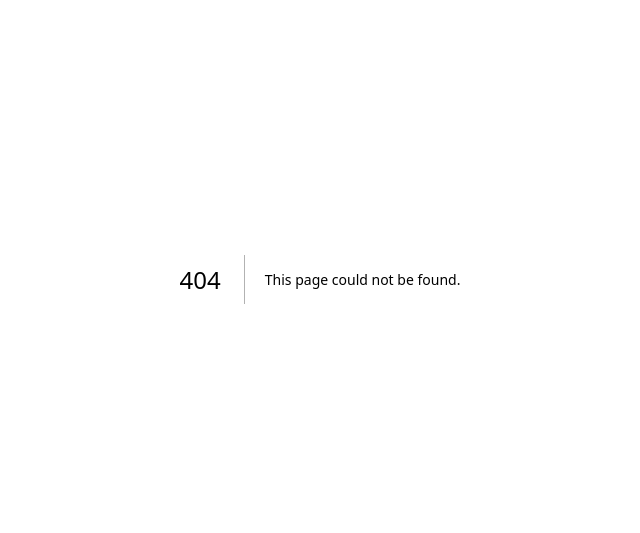
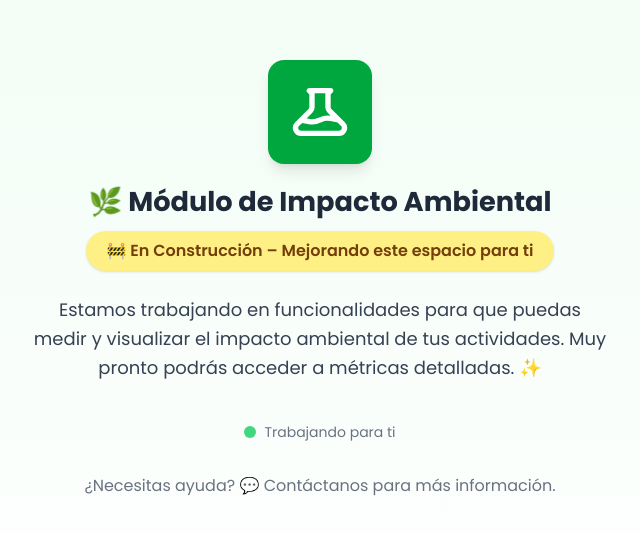
Before and after one commit to jmncamilo/afood-dash, a Next.js app: page /impacto in a window 1280 px wide. Before the commit this address had no page. Shown: the part 121-654 px from the top of the page, without its empty margins (320-960 px from the left). Built offline with nearby package versions, Linux system fonts and the light colour scheme.

Commit message:
feat(client/dashboard): implement redirection to environmental impact metrics with under construction page, and update environmental impact section's message to be a better call to action

```diff
--- a/src/app/dashboard/page.js
+++ b/src/app/dashboard/page.js
@@ -85,6 +85,7 @@ export default function Dashboard() {
 
     // TESTING CJ
     const testConsolePrinting = () => {
+        alert('Beneficios click...');
         console.log('Pedidos', ordersData);
         console.log('Deudas', debtOrdersData);
     }
@@ -168,13 +169,17 @@ export default function Dashboard() {
                 </section>
 
                 {/* Sección impacto ambiental */}
-                    {/* TODO: esto puede tener modificaciones finales ya que no es la imagen definitiva, pero es un punto de partida avanzado */}
                 <section className={styles.sectionCardEnvironment}>
                     <div className={styles.bannerCardEnvironment}>
                         <div className={styles.bannerCardEnvironmentContentWrapper}>
-                            <span className="block text-[1.1rem] md:text-lg lg:text-xl font-bold">¡Buen trabajo!</span>
-                            <span className="block text-[0.95rem] md:text-base lg:text-lg font-normal lg:leading-snug">Al comprar productos afood reduces la huella ambiental.</span>
-                            <button className={styles.bannerCardEnvironmentButton} onClick={testConsolePrinting}>Ver más</button>
+                            <span className="block text-[1.1rem] md:text-lg lg:text-xl font-bold">¡Tu impacto!</span>
+                            <span className="block text-[0.95rem] md:text-base lg:text-lg font-normal lg:leading-snug">Conoce el gran cambio que haces en el mundo con afood.</span>
+                            <button
+                                className={styles.bannerCardEnvironmentButton}
+                                onClick={() => router.push('/impacto')}
+                            >
+                                Ver más
+                            </button>
                         </div>
                     </div>
                 </section>
@@ -186,7 +191,7 @@ export default function Dashboard() {
                         <div className={styles.achievementsCardTextContainer}>
                             <span className="block text-[0.7rem] md:text-lg lg:text-xl font-bold">Eres Afoodlover</span>
                             <span className="block text-[0.7rem] md:text-base lg:text-lg font-normal lg:leading-snug">¡Completaste más de XX pedidos!</span>
-                            <span className="block px-4 py-1 text-[0.6rem] md:text-base lg:text-md font-normal lg:leading-snug cursor-pointer bg-emerald-400 text-white rounded-lg hover:bg-emerald-500 transition-colors" onClick={() => alert('Beneficios click...')}>Beneficios</span>
+                            <span className="block px-4 py-1 text-[0.6rem] md:text-base lg:text-md font-normal lg:leading-snug cursor-pointer bg-emerald-400 text-white rounded-lg hover:bg-emerald-500 transition-colors" onClick={testConsolePrinting}>Beneficios</span>
                         </div>
                     </div>
                 </section>
--- /dev/null
+++ b/src/app/impacto/page.js
@@ -0,0 +1,54 @@
+export default function EnvironmentalImpactMetrics() {
+    return (
+        <div className="min-h-screen flex flex-col items-center justify-center px-6 py-10 bg-gradient-to-b from-green-50 to-white text-center">
+
+            {/* Icono */}
+            <div className="mb-6 flex items-center justify-center">
+                <div className="p-5 bg-green-600 rounded-2xl shadow-lg">
+                    <svg
+                        className="w-12 h-12 md:w-16 md:h-16 text-white"
+                        fill="none"
+                        stroke="currentColor"
+                        viewBox="0 0 24 24"
+                    >
+                        <path
+                            strokeLinecap="round"
+                            strokeLinejoin="round"
+                            strokeWidth={2}
+                            d="M19.428 15.428a2 2 0 00-1.022-.547l-2.387-.477a6 6 0 00-3.86.517l-.318.158a6 6 0 01-3.86.517L6.05 15.21a2 2 0 00-1.806.547M8 4h8l-1 1v5.172a2 2 0 00.586 1.414l5 5c1.26 1.26.367 3.414-1.415 3.414H4.828c-1.782 0-2.674-2.154-1.414-3.414l5-5A2 2 0 009 10.172V5L8 4z"
+                        />
+                    </svg>
+                </div>
+            </div>
+
+            {/* Título */}
+            <h1 className="text-3xl md:text-4xl lg:text-5xl font-extrabold text-gray-800 mb-4">
+                🌿 Módulo de Impacto Ambiental
+            </h1>
+
+            {/* Estado */}
+            <div className="inline-block bg-yellow-200 text-yellow-900 px-5 py-2 rounded-full text-sm md:text-base font-semibold mb-6 shadow-sm">
+                🚧 En Construcción – Mejorando este espacio para ti
+            </div>
+
+            {/* Descripción */}
+            <p className="text-gray-700 text-base md:text-lg leading-relaxed max-w-xl mb-6">
+                Estamos trabajando en funcionalidades para que puedas medir y visualizar el impacto ambiental de tus actividades.
+                Muy pronto podrás acceder a métricas detalladas. ✨
+            </p>
+
+            {/* Indicador de progreso */}
+            <div className="flex flex-col sm:flex-row gap-3 justify-center items-center pt-4">
+                <div className="flex items-center gap-2 text-sm text-gray-500">
+                    <div className="w-3 h-3 bg-green-500 rounded-full animate-pulse"></div>
+                    <span>Trabajando para ti</span>
+                </div>
+            </div>
+
+            {/* Contacto */}
+            <p className="text-gray-500 text-sm md:text-base mt-8">
+                ¿Necesitas ayuda? 💬 Contáctanos para más información.
+            </p>
+        </div>
+    );
+}
```
